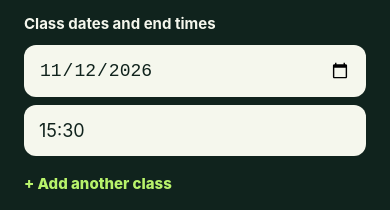
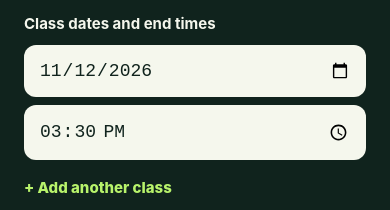
Before and after one commit to yanghansen777-bot/sort-smart, a React Native app in the folder app/: screen / in a window 390 px wide. Shown: the part 366-576 px from the top of the page. Built offline with nearby package versions, Linux system fonts and the light colour scheme; what expo-notifications would draw is missing.

Commit message:
Add website time picker

```diff
--- a/app/App.js
+++ b/app/App.js
@@ -96,7 +96,11 @@ export default function App() {
           ) : (
             <TextInput accessibilityLabel={`Class date ${index + 1}`} style={styles.input} value={session.date} onChangeText={(value) => setSessions((items) => items.map((item, itemIndex) => itemIndex === index ? { ...item, date: value } : item))} placeholder="YYYY-MM-DD" />
           )}
-          <TextInput accessibilityLabel={`Class time ${index + 1}`} style={styles.input} value={session.time} onChangeText={(value) => setSessions((items) => items.map((item, itemIndex) => itemIndex === index ? { ...item, time: value } : item))} placeholder="HH:MM" />
+          {Platform.OS === 'web' ? (
+            <input aria-label={`Class time ${index + 1}`} type="time" value={session.time} onChange={(event) => setSessions((items) => items.map((item, itemIndex) => itemIndex === index ? { ...item, time: event.target.value } : item))} style={styles.webTimeInput} />
+          ) : (
+            <TextInput accessibilityLabel={`Class time ${index + 1}`} style={styles.input} value={session.time} onChangeText={(value) => setSessions((items) => items.map((item, itemIndex) => itemIndex === index ? { ...item, time: value } : item))} placeholder="HH:MM" />
+          )}
           {sessions.length > 1 ? <Pressable accessibilityRole="button" onPress={() => setSessions((items) => items.filter((_, itemIndex) => itemIndex !== index))}><Text style={styles.removeText}>Remove</Text></Pressable> : null}
         </View>)}
         <Pressable accessibilityRole="button" onPress={() => setSessions((items) => [...items, { date: '', time: '' }])}><Text style={styles.addText}>+ Add another class</Text></Pressable>
@@ -137,6 +141,7 @@ const styles = StyleSheet.create({
   webOuter: { backgroundColor: '#e7e4dc', alignItems: 'center' },
   webPhone: { width: 400, maxWidth: '100%', minHeight: '100vh', backgroundColor: '#10231d' },
   webDateInput: { backgroundColor: '#f5f7ed', borderRadius: 12, border: 'none', padding: 15, fontSize: 18, color: '#10231d', width: '100%', boxSizing: 'border-box' },
+  webTimeInput: { backgroundColor: '#f5f7ed', borderRadius: 12, border: 'none', padding: 15, fontSize: 18, color: '#10231d', width: '100%', boxSizing: 'border-box' },
   daysRow: { flexDirection: 'row', justifyContent: 'space-between', gap: 5 },
   sessionRow: { gap: 8, marginBottom: 4 },
   addText: { color: '#b8f36b', fontSize: 15, fontWeight: '800', marginTop: 2 },
```
Also changed, not shown: 1 other file (tests, documents, lock files or other folders).
